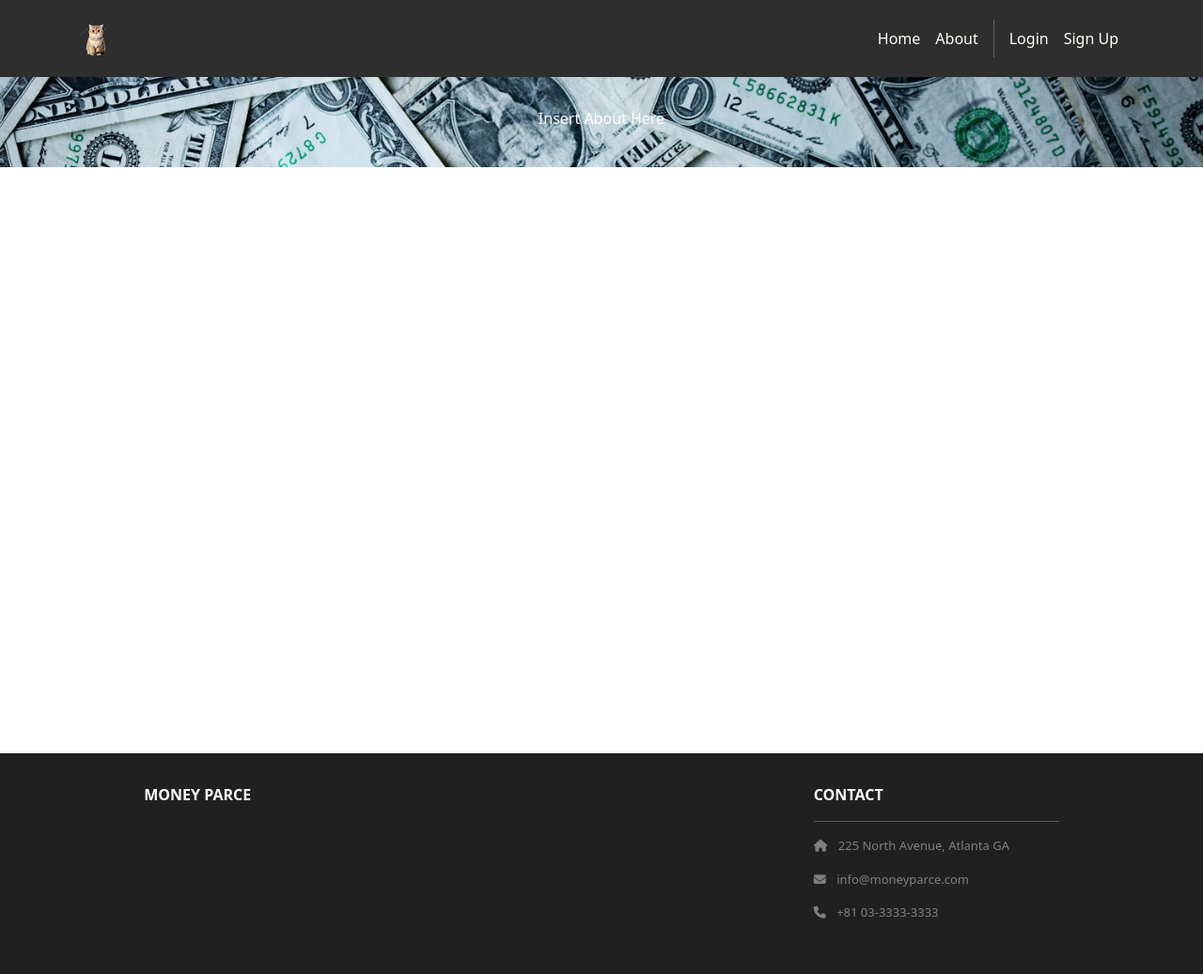
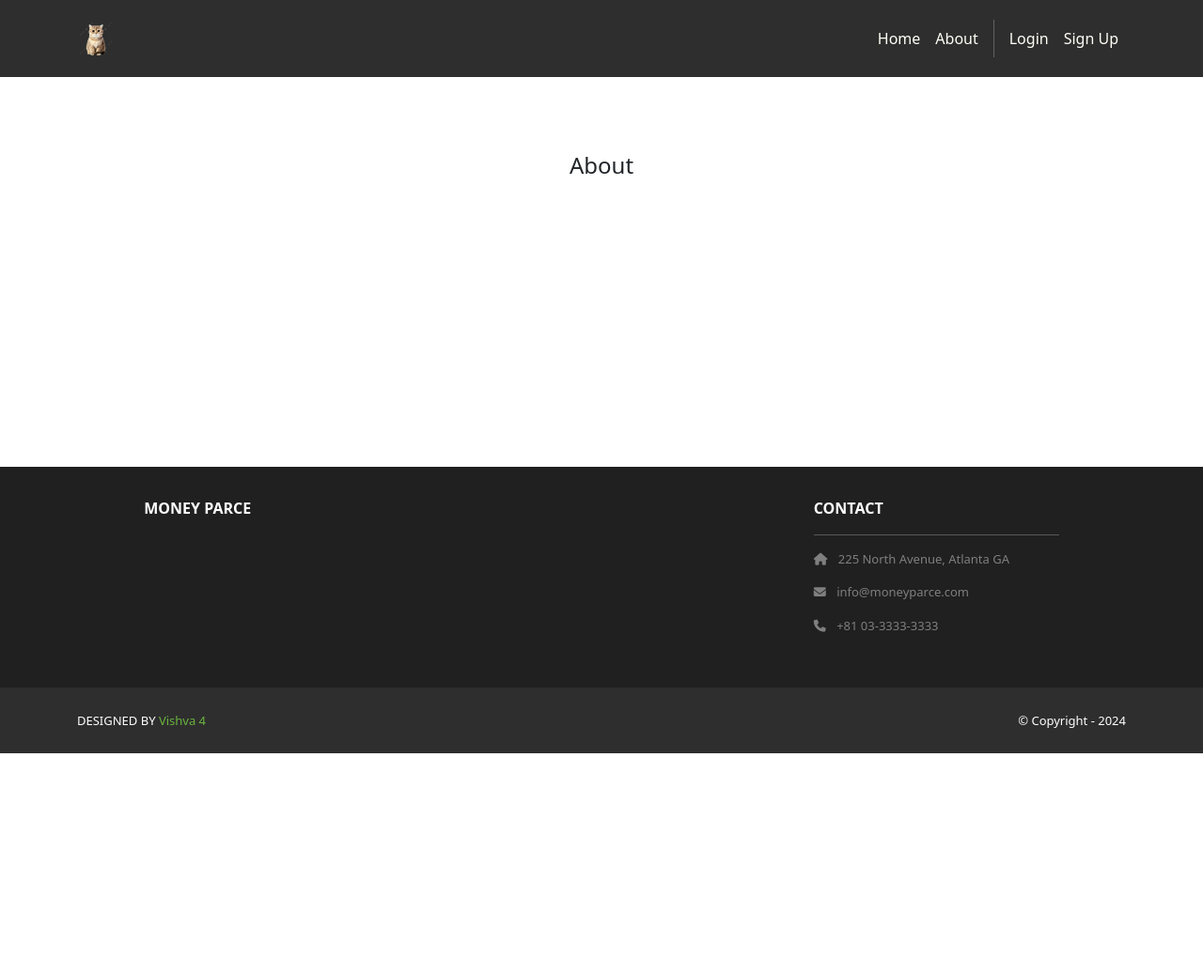
Before and after one commit to NathanDonagi/MoneyParce, a Django app: page /about/ in a window 1280 px wide. Shown: the top 1037 px of the page at 94% size. After the commit the page ends 802 px from the top, so only its background shows below. Run offline with Django 5.2, Linux system fonts and the light colour scheme; some libraries are stand-ins or nearby versions.

Commit message:
Cleaner up pages

```diff
--- a/finances/templates/finances/profile.html
+++ b/finances/templates/finances/profile.html
@@ -1,10 +1,6 @@
 {% extends 'base.html' %}
 {% block content %}
 <header class="masthead bg-index text-white text-center py-4">
-  <div class="container d-flex align-items-center flex-column pt-2">
-    <h2>Profile</h2>
-    <p>Insert Text Here</p>
-  </div>
 </header>
 <div class="p-3">
   <div class="container">
--- a/finances/templates/finances/progress.html
+++ b/finances/templates/finances/progress.html
@@ -1,10 +1,6 @@
 {% extends 'base.html' %}
 {% block content %}
 <header class="masthead bg-index text-white text-center py-4">
-  <div class="container d-flex align-items-center flex-column pt-2">
-    <h2>Profile</h2>
-    <p>Insert Text Here</p>
-  </div>
 </header>
 <div class="p-3">
   <div class="container">
--- a/home/templates/home/about.html
+++ b/home/templates/home/about.html
@@ -1,9 +1,14 @@
 {% extends 'base.html' %}
 {% block content %}
 <header class="masthead bg-index text-white text-center py-4">
-  <div class="container d-flex align-items-center flex-column pt-2">
-    <p>Insert About Here</p>
+</header>
+<div class="p-3">
+  <div class="container">
+    <div class="row mt-3">
+      <div class="col mx-auto text-center mb-3">
+        <h4>About</h4>
+      </div>
+    </div>
   </div>
-</header>
 </div>
 {% endblock content %}
--- a/home/templates/home/index.html
+++ b/home/templates/home/index.html
@@ -1,16 +1,12 @@
 {% extends 'base.html' %}
 {% block content %}
 <header class="masthead bg-index text-white text-center py-4">
-  <div class="container d-flex align-items-center flex-column pt-2">
-    <h2>Money Parce</h2>
-    <p>Insert Text Here</p>
-  </div>
 </header>
 <div class="p-3">
   <div class="container">
     <div class="row mt-3">
       <div class="col mx-auto text-center mb-3">
-        <h4>Hi</h4>
+        <h4>Home</h4>
       </div>
     </div>
   </div>
--- a/home/views.py
+++ b/home/views.py
@@ -10,10 +10,10 @@
     template_data = {}
     template_data['title'] = 'MoneyParce'
     return render(request, 'home/index.html', {
-        'template_data': template_data})
+        'template_data': template_data, "content": "Hello world"})
 
 def about(request):
     template_data = {}
     template_data['title'] = 'About'
     return render(request, 'home/about.html', {
-        'template_data': template_data})
+        'template_data': template_data, "content": "Hello world"})
--- a/moneyparce/static/css/style.css
+++ b/moneyparce/static/css/style.css
@@ -1,9 +1,4 @@
 /* Existing styles */
-.bg-index {
-  background: url("/static/img/background.jpg") no-repeat fixed;
-  background-size: 100% auto;
-}
-
 .navbar a.nav-link {
   color: #FFFEF6 !important;
 }
```
Also changed, not shown: moneyparce/static/img/about.jpg (deleted), moneyparce/static/img/background.jpg (deleted).
